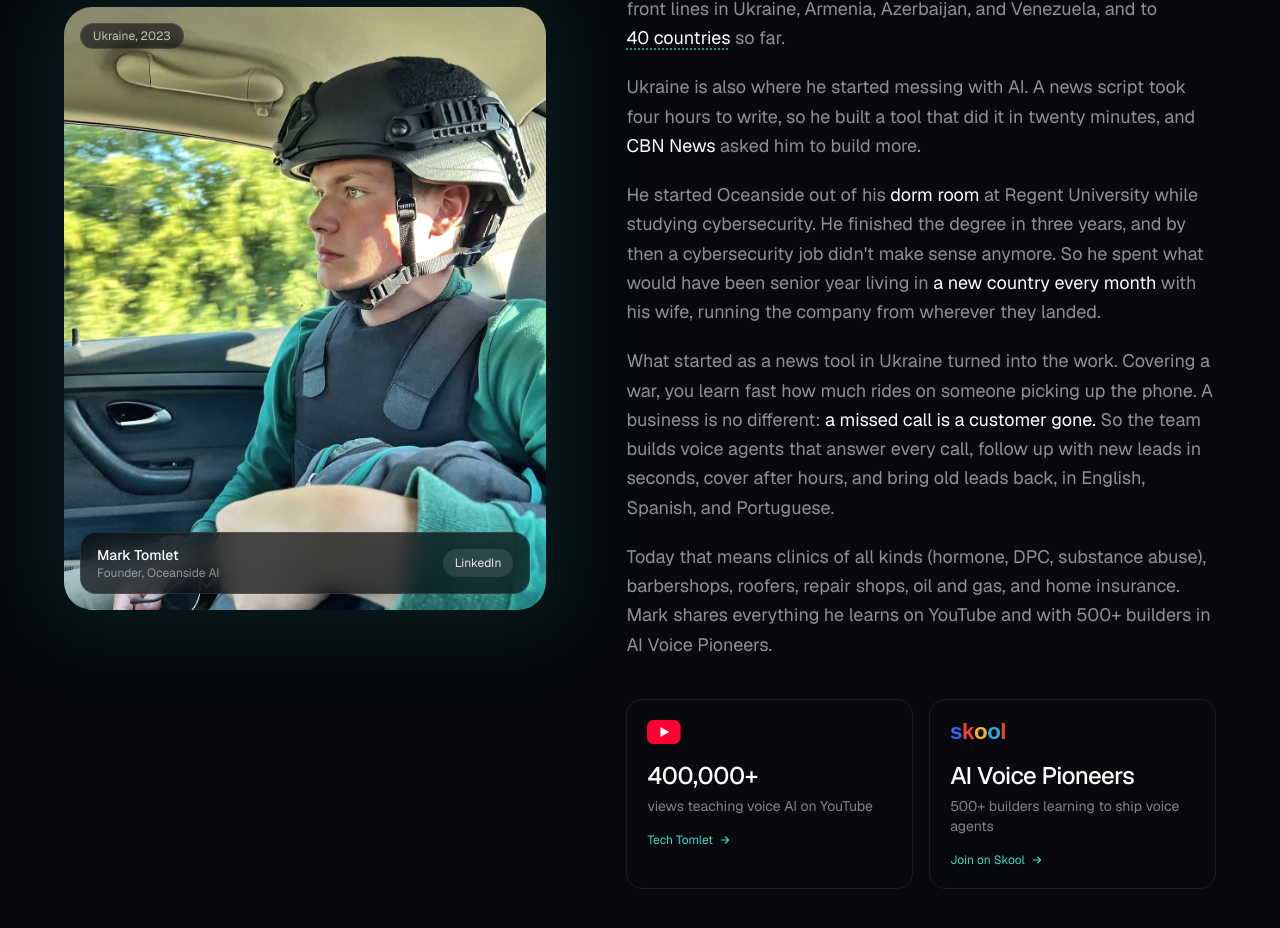
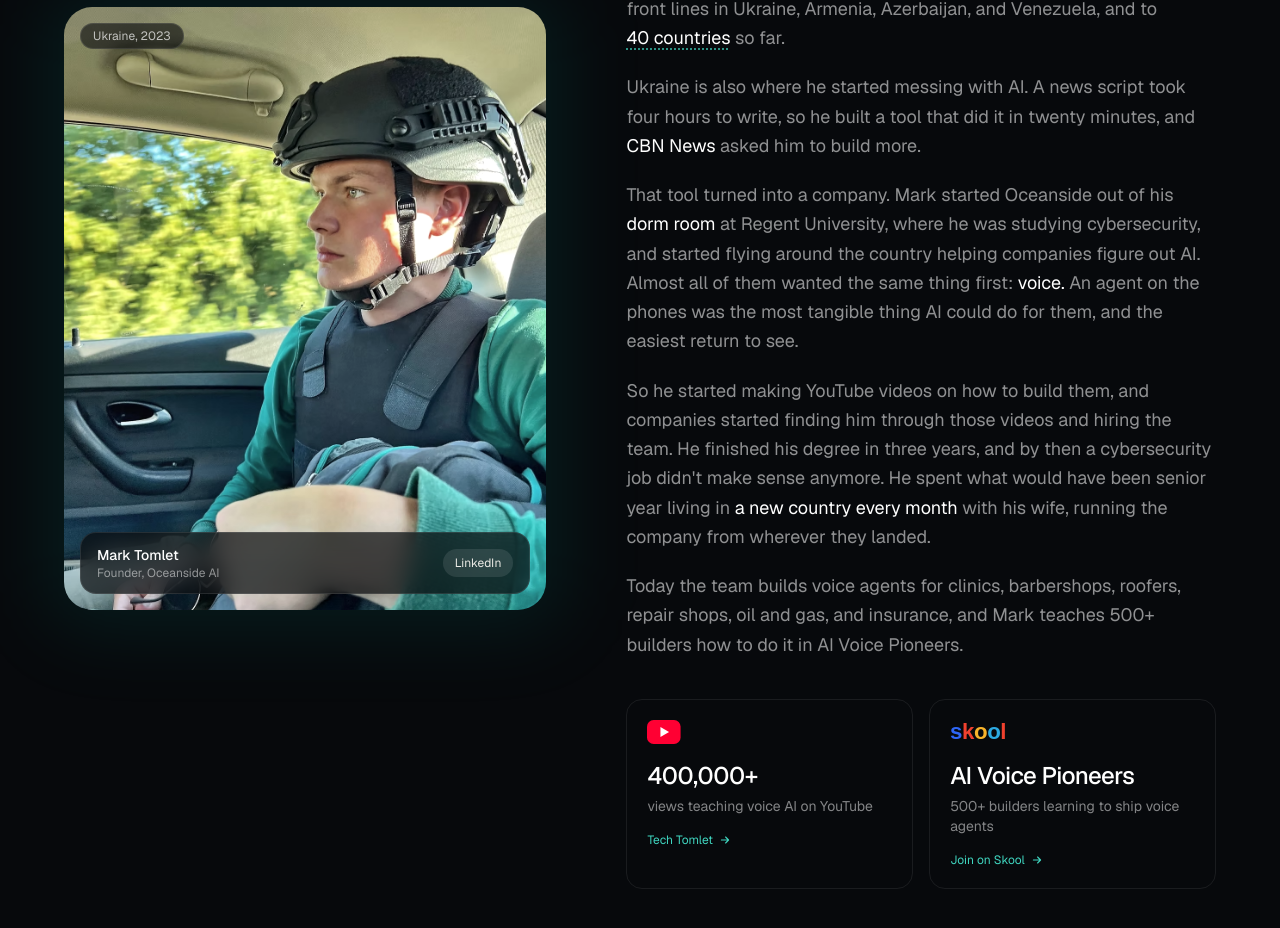
Before and after one commit to mtomlet/oceansideai, a Next.js app: page / in a window 1280 px wide. Shown: the part 4504-5432 px from the top of the page. Built offline with nearby package versions, Linux system fonts and the light colour scheme.

Commit message:
About: story from dorm room to voice to YouTube, simpler niches
Co-Authored-By: Claude Opus 5.5 (1M context) <noreply@anthropic.com>

```diff
--- a/app/page.tsx
+++ b/app/page.tsx
@@ -338,23 +338,22 @@ export default function Home() {
                     asked him to build more.
                   </p>
                   <p>
-                    He started Oceanside out of his <span className="text-white">dorm room</span> at Regent
-                    University while studying cybersecurity. He finished the degree in three years, and by then a
-                    cybersecurity job didn&apos;t make sense anymore. So he spent what would have been senior year
+                    That tool turned into a company. Mark started Oceanside out of his{" "}
+                    <span className="text-white">dorm room</span> at Regent University, where he was studying
+                    cybersecurity, and started flying around the country helping companies figure out AI. Almost all
+                    of them wanted the same thing first: <span className="text-white">voice.</span> An agent on the
+                    phones was the most tangible thing AI could do for them, and the easiest return to see.
+                  </p>
+                  <p>
+                    So he started making YouTube videos on how to build them, and companies started finding him
+                    through those videos and hiring the team. He finished his degree in three years, and by then a
+                    cybersecurity job didn&apos;t make sense anymore. He spent what would have been senior year
                     living in <span className="text-white">a new country every month</span> with his wife, running
                     the company from wherever they landed.
                   </p>
                   <p>
-                    What started as a news tool in Ukraine turned into the work. Covering a war, you learn fast how
-                    much rides on someone picking up the phone. A business is no different:{" "}
-                    <span className="text-white">a missed call is a customer gone.</span> So the team builds voice
-                    agents that answer every call, follow up with new leads in seconds, cover after hours, and bring
-                    old leads back, in English, Spanish, and Portuguese.
-                  </p>
-                  <p>
-                    Today that means clinics of all kinds (hormone, DPC, substance abuse), barbershops, roofers,
-                    repair shops, oil and gas, and home insurance. Mark shares everything he learns on YouTube and
-                    with 500+ builders in AI Voice Pioneers.
+                    Today the team builds voice agents for clinics, barbershops, roofers, repair shops, oil and gas,
+                    and insurance, and Mark teaches 500+ builders how to do it in AI Voice Pioneers.
                   </p>
                 </div>
               </Reveal>
```
